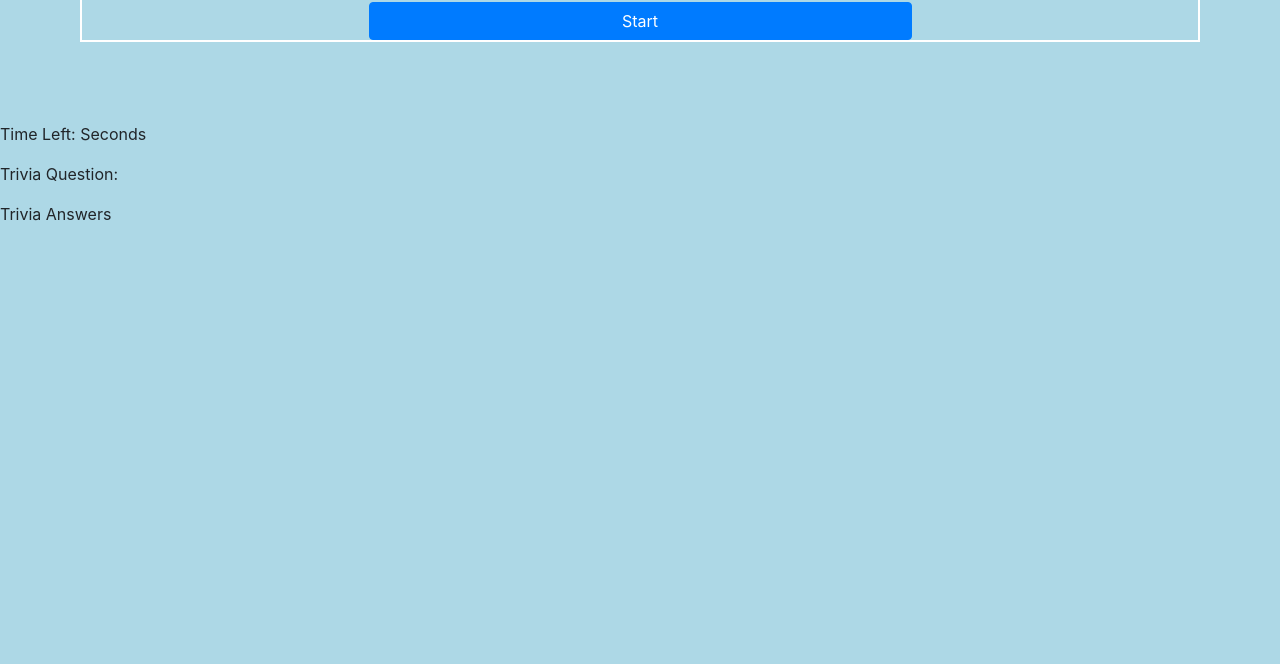
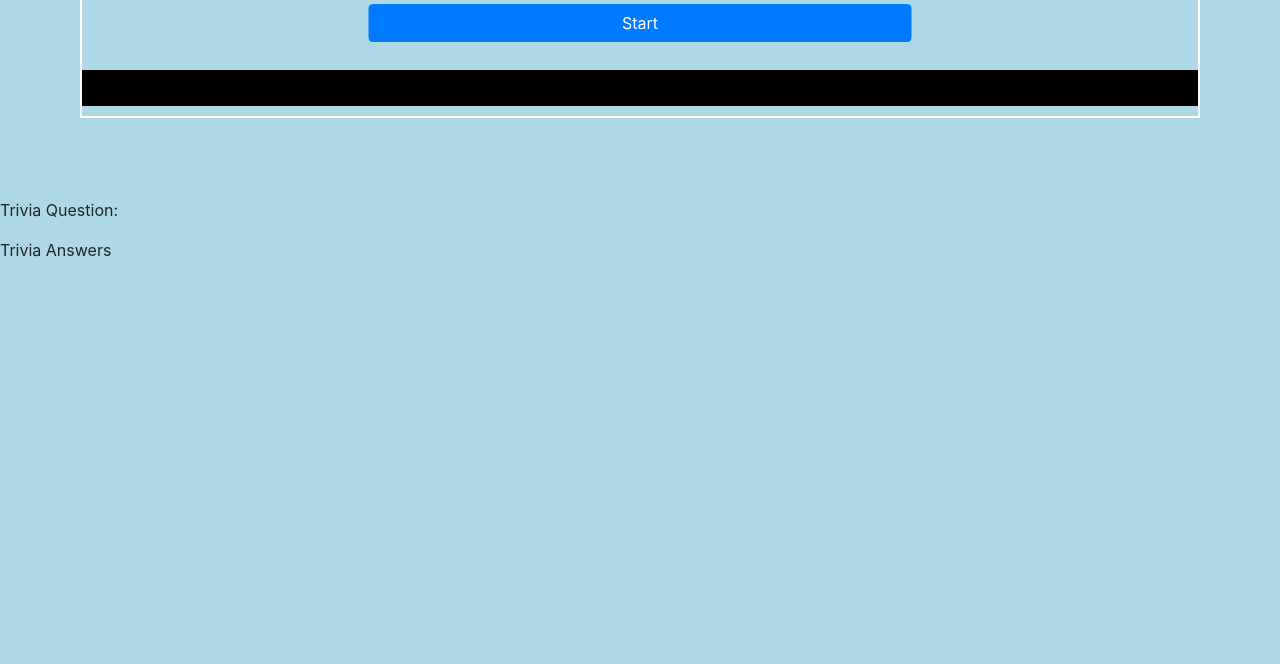
Before and after one commit to AstraySteve/TriviaGame, a plain HTML site: page index.html in a window 1280 px wide. Shown: the part 136-800 px from the top of the page. Drawn offline with nearby package versions, Linux system fonts and the light colour scheme.

Commit message:
playing around with css layout

```diff
--- a/assets/css/style.css
+++ b/assets/css/style.css
@@ -9,9 +9,28 @@ html, body{
     background-color: lightblue;
 }
 
-.container{
-    margin: 0;
-    padding: 0;
+#topBar{
+    position: relative;
+    width: 50%;
+    left: 50%;
+    transform: translate(-50%);
+    margin: 10px 0;
+}
+
+#timeLimit{
+    position: relative;
+    width: 50%;
+    left: 50%;
+    transform: translate(-50%);
+    text-align: center;
+}
+
+#questionBar{
+    background-color: black;
+    color: white;
+    text-align: center;
+    padding: 10px;
+    margin: 10px 0;
 }
 
 #gameBoard{
@@ -25,11 +44,6 @@ html, body{
     text-align: center;
 }
 
-
-#start{
-    display: flex;
-    justify-content: center;
-}
 /*
 *{
     border: 1px solid red !important;
@@ -39,4 +53,7 @@ html, body{
     #gameBoard{
         margin:10vh 0;
     }
+    #topBar{
+        width:83.33%;
+    }
 }
--- a/index.html
+++ b/index.html
@@ -28,16 +28,21 @@
             </header>
 
             <section class="container">
+                <div class="row" id="topBar">
+                    <button id="start" class="btn btn-primary btn-block">Start</button>
+                    <h3 id="timeLimit"></h3>
+                </div>
                 <div class="row">
-                    <div class="col-1 col-lg-3"></div><!--MarginDiv-->
-                    <div class="col-10 col-lg-6">
-                        <button id="start" class="btn btn-primary btn-block">Start</button>
+                    <div class="col-12" id="questionBar">
+                        <p id="question"></p>
                     </div>
+                </div>
+                <div class="row">
+
                 </div>
             </section>
         </div>
 
-        <p>Time Left: <span id="timeLimit"></span> Seconds</p>
         <p>Trivia Question: <span id="question"></span></p>
         <p>Trivia Answers</p>
         <div id="choices"></div>
```
